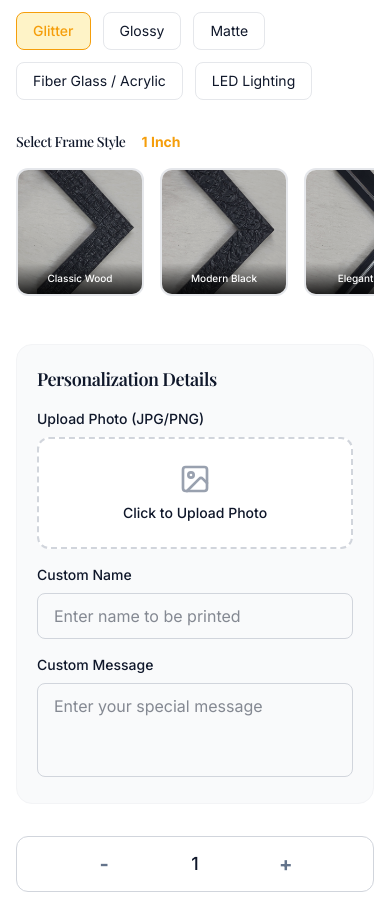
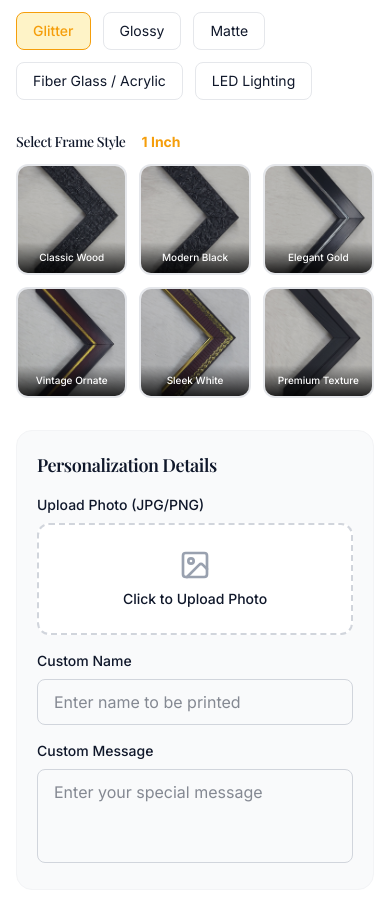
Before and after one commit to shaikmuzammil2905/Vinayaka-frames, a React (Vite) app: page /product/p1 in a window 390 px wide. Shown: the part 1166-2072 px from the top of the page. Built offline with nearby package versions, Linux system fonts and the light colour scheme; a web font is replaced by a local one.

Commit message:
revert: change frame selection back to grid layout as per previous design

```diff
--- a/src/pages/ProductDetail.tsx
+++ b/src/pages/ProductDetail.tsx
@@ -250,39 +250,25 @@ Please confirm availability and order details.`;
               </div>
             )}
 
-            {/* Frame Style Selection Carousel */}
-            <div className="mb-8 w-full overflow-hidden">
+            {/* Frame Style Selection */}
+            <div className="mb-8 w-full">
               <div className="flex items-baseline gap-4 mb-3">
                 <h3 className="text-sm font-medium text-text-main">Select Frame Style</h3>
                 <span className="text-sm font-bold text-primary">{currentThickness}</span>
               </div>
 
-              <div className="relative group">
-                {/* Left Arrow */}
-                <button
-                  onClick={() => scrollCarousel('left')}
-                  className="absolute left-0 top-1/2 -translate-y-1/2 -translate-x-4 bg-white border border-gray-200 shadow-md rounded-full p-2 z-10 hidden md:flex items-center justify-center opacity-0 group-hover:opacity-100 transition-opacity text-gray-500 hover:text-primary hover:border-primary"
-                  aria-label="Previous frames"
-                >
-                  <svg xmlns="http://www.w3.org/2000/svg" width="20" height="20" viewBox="0 0 24 24" fill="none" stroke="currentColor" strokeWidth="2.5" strokeLinecap="round" strokeLinejoin="round"><path d="m15 18-6-6 6-6"/></svg>
-                </button>
-
-                {/* Carousel Container */}
-                <div
-                  ref={carouselRef}
-                  className="flex overflow-x-auto gap-4 pb-4 pt-1 snap-x hide-scrollbar scroll-smooth"
-                >
+              <div className="grid grid-cols-3 md:grid-cols-4 gap-3 md:gap-4">
                 {activeFrames.map((frame) => (
                   <div
                     key={frame.id}
                     onClick={() => setSelectedFrameStyle(frame.id)}
-                      className={`relative rounded-xl overflow-hidden cursor-pointer border-2 transition-all duration-200 group/card flex-shrink-0 w-32 md:w-36 snap-start ${
+                    className={`relative rounded-xl overflow-hidden cursor-pointer border-2 transition-all duration-200 group ${
                       selectedFrameStyle === frame.id ? 'border-primary shadow-md scale-[1.02]' : 'border-gray-200 hover:border-primary/50 hover:scale-[1.02]'
                     }`}
                   >
                     <div className="aspect-square relative">
                       <img src={frame.img} alt={frame.name} className="w-full h-full object-cover" />
-                        <div className="absolute inset-0 bg-black/10 group-hover/card:bg-black/0 transition-colors"></div>
+                      <div className="absolute inset-0 bg-black/10 group-hover:bg-black/0 transition-colors"></div>
                     </div>
 
                     {selectedFrameStyle === frame.id && (
@@ -296,16 +282,6 @@ Please confirm availability and order details.`;
                     </div>
                   </div>
                 ))}
-                </div>
-
-                {/* Right Arrow */}
-                <button
-                  onClick={() => scrollCarousel('right')}
-                  className="absolute right-0 top-1/2 -translate-y-1/2 translate-x-4 bg-white border border-gray-200 shadow-md rounded-full p-2 z-10 hidden md:flex items-center justify-center opacity-0 group-hover:opacity-100 transition-opacity text-gray-500 hover:text-primary hover:border-primary"
-                  aria-label="Next frames"
-                >
-                  <svg xmlns="http://www.w3.org/2000/svg" width="20" height="20" viewBox="0 0 24 24" fill="none" stroke="currentColor" strokeWidth="2.5" strokeLinecap="round" strokeLinejoin="round"><path d="m9 18 6-6-6-6"/></svg>
-                </button>
               </div>
             </div>
 
```
Lines whose indentation alone changed are shown as unchanged.
